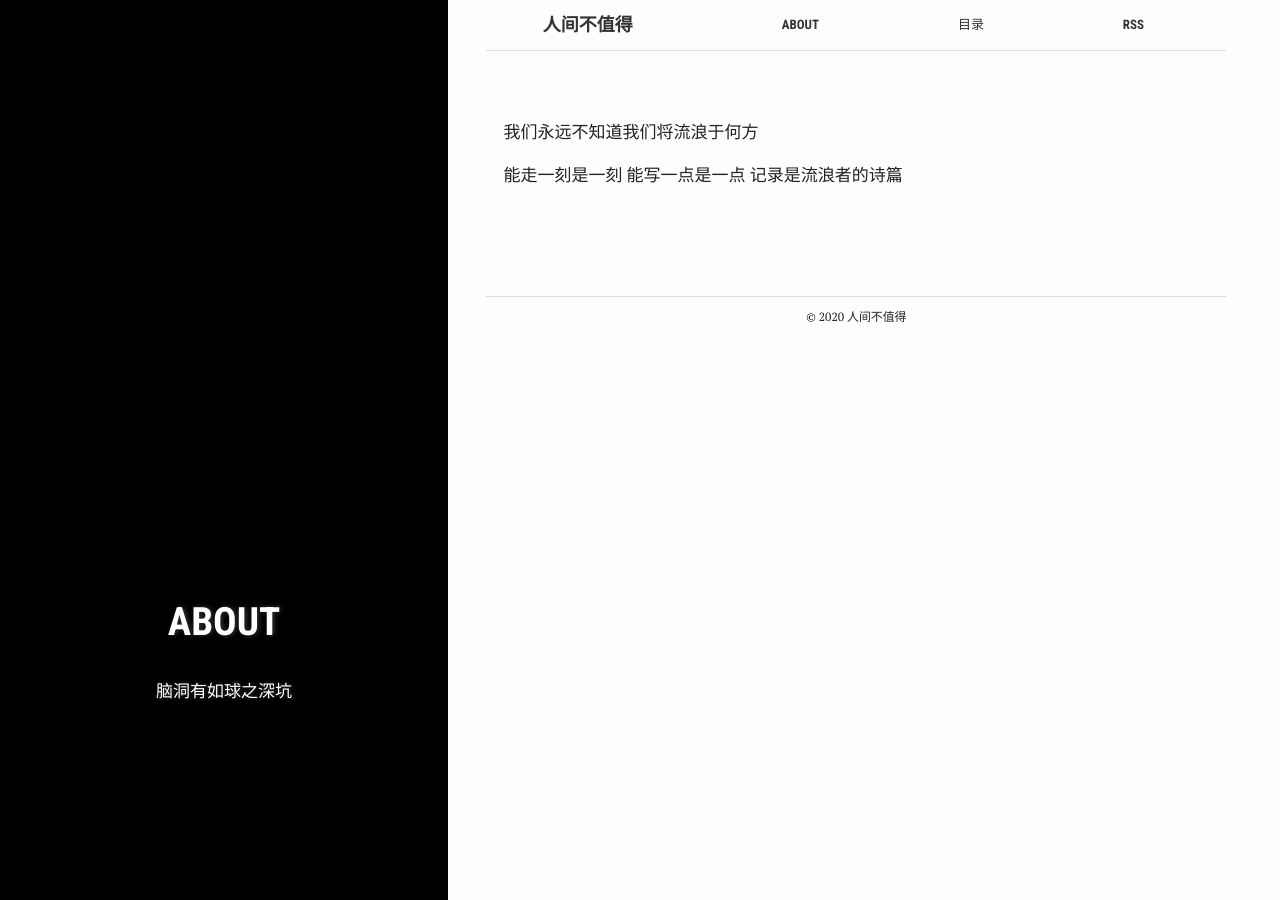
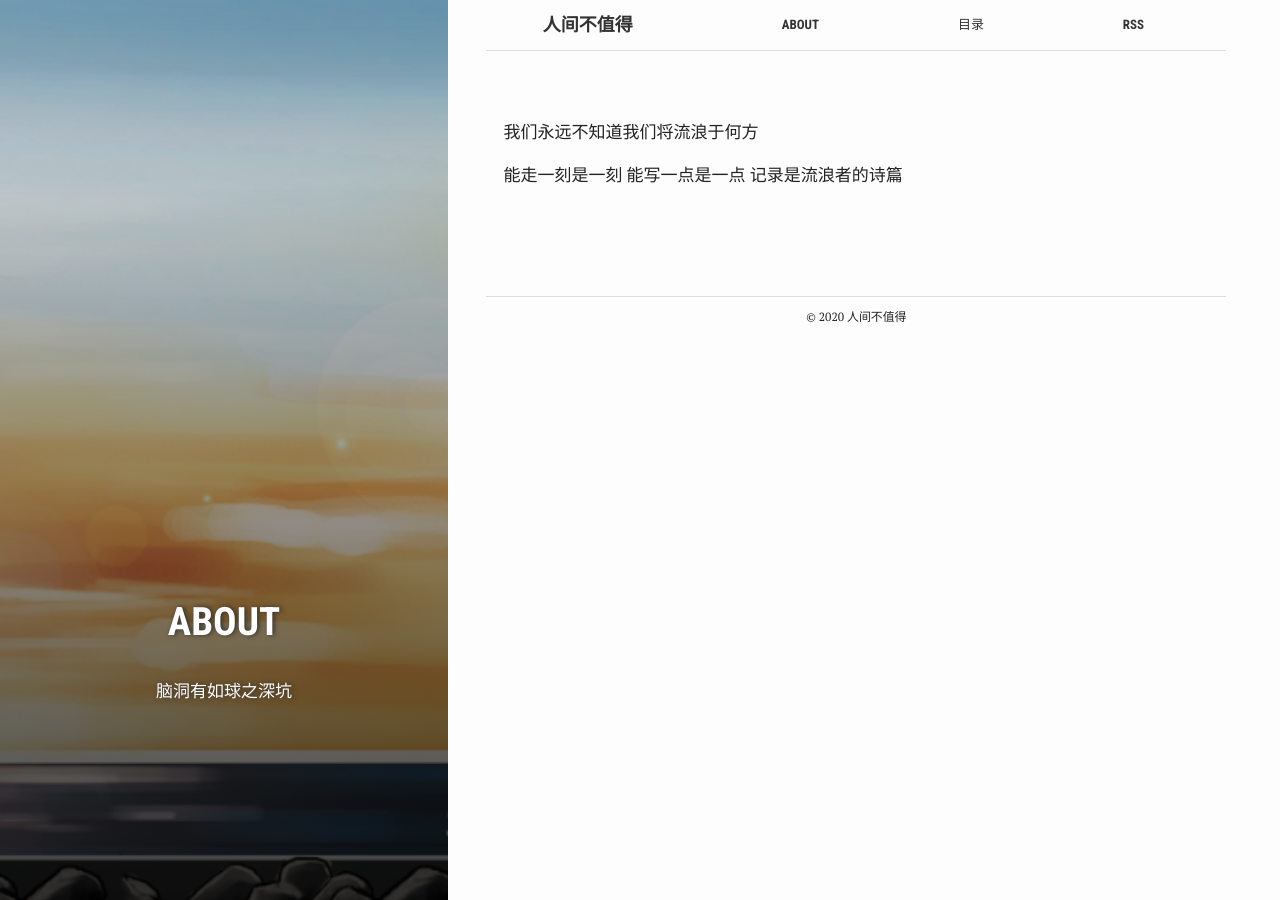
Before and after one commit to Views-s/Views-s.github.io, a Jekyll site: the page built from about.md, in a window 1280 px wide. Built offline with Jekyll 4.4.1, drawn with Linux system fonts in a browser that asks for light colours.

Commit message:
Update about.md

```diff
--- a/about.md
+++ b/about.md
@@ -1,5 +1,5 @@
 ---
-bg: " Views-s.github.io/code/img/1.png "
+bg: "1.png"
 layout: page
 title: "about"
 crawlertitle: "一个赛博流浪者的存放地"
```
